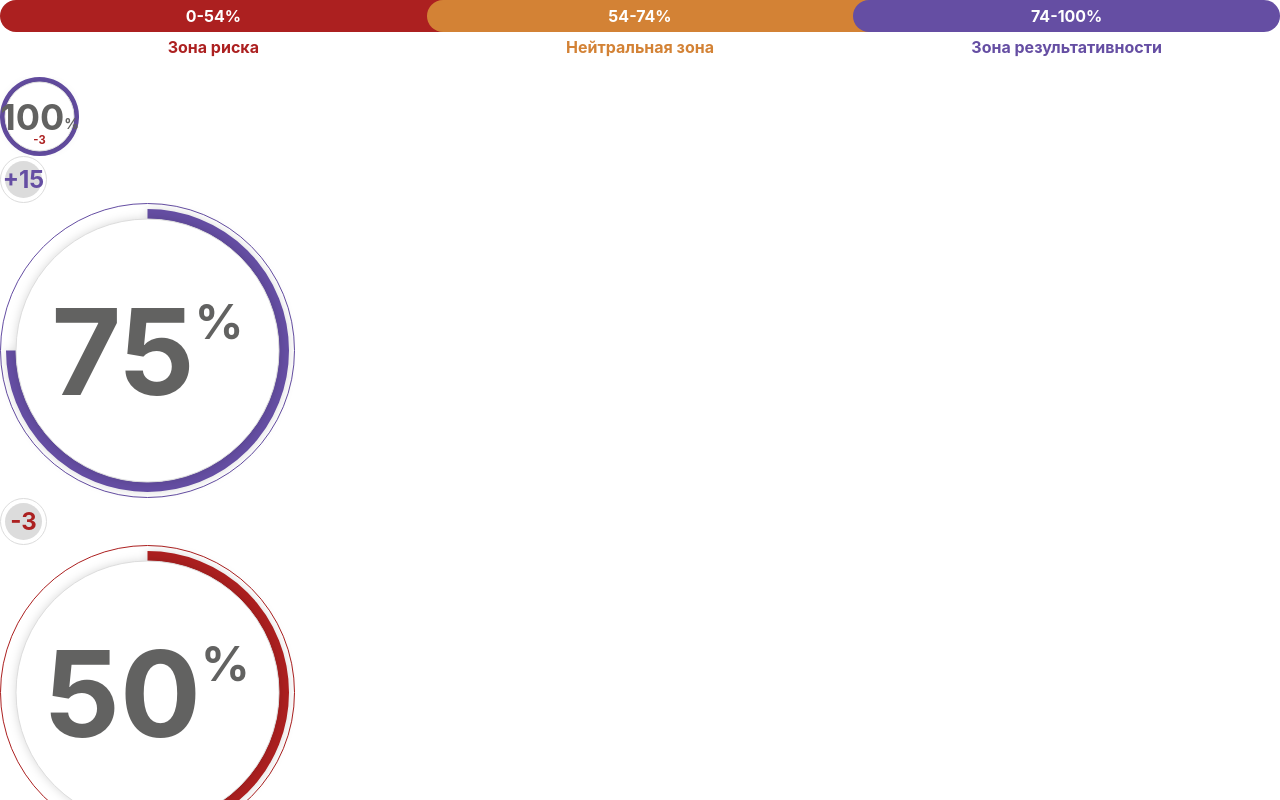
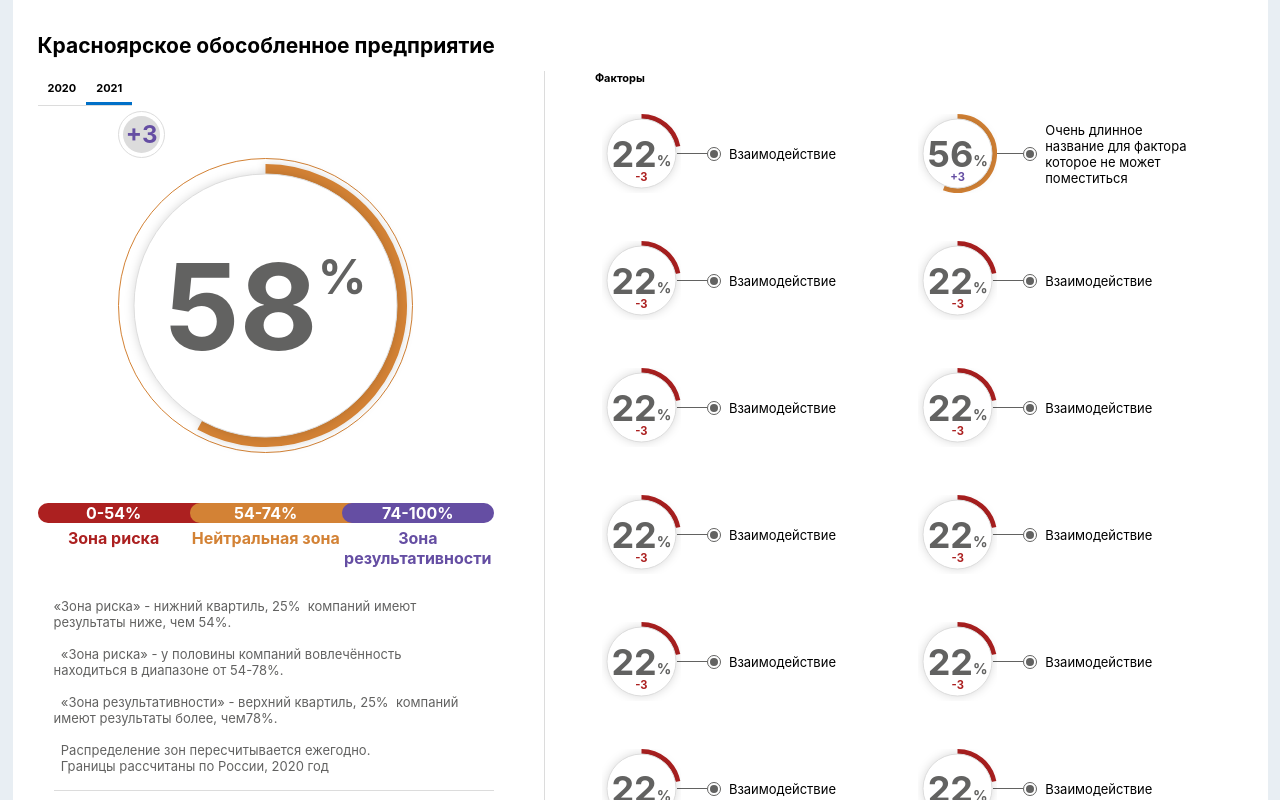
Before and after one commit to axiom777/donut-svg-react, a React (Create React App) app: page / in a window 1280 px wide. Shown: the top 800 px of the page. Built offline with nearby package versions, Linux system fonts and the light colour scheme.

Commit message:
Create page Layout

```diff
--- /dev/null
+++ b/src/App.module.scss
@@ -0,0 +1,118 @@
+:global(body) {
+  background: #e8eef3;
+}
+
+.wrapper {
+  max-width: 1180px;
+  margin: 0 auto;
+  background: white;
+  padding: 33px 50px 50px 25px;
+}
+.title {
+  font-size: 21px;
+  font-weight: bold;
+  margin-bottom: 13px;
+}
+
+.content {
+  display: flex;
+}
+
+.mainCol {
+  flex: 0 0 43%;
+  border-right: 1px solid #dcdcdc;
+  padding-right: 50px;
+  box-sizing: border-box;
+}
+
+.factorsCol {
+  flex: 0 0 57%;
+  padding-left: 40px;
+  box-sizing: border-box;
+}
+
+.yearSwitcher {
+  display: flex;
+  font-size: 11px;
+  font-weight: bold;
+  margin-bottom: 5px;
+
+  .year {
+    position: relative;
+    text-align: center;
+    padding: 10px;
+    border-bottom: 1px solid #dcdcdc;
+    cursor: pointer;
+
+    &:before {
+      content: "";
+      left: 0;
+      display: none;
+      width: 100%;
+      position: absolute;
+      bottom: 0px;
+      height: 3px;
+      background-color: #0070c8;
+    }
+  }
+
+  .active {
+    &:before {
+      display: block;
+    }
+  }
+}
+
+.donutChart {
+  margin-bottom: 50px;
+  & > * {
+    justify-self: center;
+    align-self: center;
+    margin: 0 auto;
+  }
+}
+
+.legend {
+  margin-bottom: 30px;
+}
+
+.desription {
+  white-space: pre-wrap;
+  color: #626261;
+  font-size: 13px;
+  padding: 0 16px 16px 0;
+  margin-bottom: 13px;
+  margin-left: 16px;
+  border-bottom: 1px solid #dcdcdc;
+}
+
+.disclaimer {
+  white-space: pre-wrap;
+  color: #626261;
+  font-size: 13px;
+  padding: 0 16px 16px 0;
+  margin-left: 16px;
+  text-align: center;
+  margin-bottom: 20px;
+}
+
+.factorTitle {
+  margin-left: 10px;
+  margin-bottom: 20px;
+  font-weight: bold;
+  font-size: 11px;
+  box-sizing: border-box;
+}
+
+.factorList {
+  display: flex;
+  flex-wrap: wrap;
+  box-sizing: border-box;
+
+  & > div {
+    margin-bottom: 30px;
+    flex: 0 0 50%;
+    width: 50%;
+    box-sizing: border-box;
+  }
+}
--- a/src/App.tsx
+++ b/src/App.tsx
@@ -1,18 +1,77 @@
+import React from "react";
 import "./App.css";
+import styles from "./App.module.scss";
 import Donut from "./components/Donut/Donut";
+import Factor from "./components/Factor/Factor";
 import Legend from "./components/Legend/Legend";
+import mockData from "./mockData";
+import cn from "classnames";
 
-function App() {
-  return (
-    <div>
-      <Legend/>
-      <br />
-      <Donut size="small" percent={100} direction="down" difference={-3} />
-      <Donut size="regular" percent={75} direction="down" difference={15} />
-      <Donut size="regular" percent={50} direction="down" difference={-3} />
-      <Donut size="small" percent={25} direction="down" difference={0} />
-    </div>
-  );
+export default class App extends React.Component {
+  render() {
+    const {
+      title,
+      year,
+      yearsList,
+      percent,
+      difference,
+      desription,
+      factors,
+      disclaimer,
+    } = mockData;
+
+    return (
+      <div className={styles.wrapper}>
+        <div className={styles.title}>{title}</div>
+        <div className={styles.content}>
+          <div className={styles.mainCol}>
+            <div className={styles.yearSwitcher}>
+              {yearsList.map((yearValue) => (
+                <div
+                  className={cn(styles.year, {
+                    [styles.active]: year === yearValue,
+                  })}
+                >
+                  {yearValue}
+                </div>
+              ))}
+            </div>
+            <div className={styles.donutChart}>
+              <Donut
+                size="regular"
+                percent={percent}
+                difference={difference}
+                direction="down"
+              />
+            </div>
+            <div className={styles.legend}>
+              <Legend />
+            </div>
+            <div className={styles.desription}>{desription}</div>
+            <div className={styles.disclaimer}>{disclaimer}</div>
+            <button>Создать план вовлечённости</button>
+          </div>
+          <div className={styles.factorsCol}>
+            <div className={styles.factorTitle}>Факторы</div>
+            <div className={styles.factorList}>
+              {factors.map((factor) => (
+                <div>
+                  <Factor {...factor} selected={false} />
+                </div>
+              ))}
+            </div>
+          </div>
+        </div>
+
+        {/*
+         *<Legend />
+         *<br />
+         *<Donut size="small" percent={100} direction="down" difference={-3} />
+         *<Donut size="regular" percent={75} direction="down" difference={15} />
+         *<Donut size="regular" percent={50} direction="down" difference={-3} />
+         *<Donut size="small" percent={25} direction="down" difference={0} />
+         */}
+      </div>
+    );
+  }
 }
-
-export default App;
--- a/src/components/Donut/Donut.module.scss
+++ b/src/components/Donut/Donut.module.scss
@@ -3,6 +3,7 @@ $shadow: drop-shadow(0px 0px 5px rgba(0, 0, 0, 0.15));
 .wrapper {
   font-weight: bold;
   color: rgba(98, 98, 97, 1);
+  box-sizing:border-box;
 
   &.regular {
     & svg {
@@ -30,6 +31,7 @@ $shadow: drop-shadow(0px 0px 5px rgba(0, 0, 0, 0.15));
 
 .content {
   position: relative;
+  box-sizing: border-box;
 }
 
 .text {
--- /dev/null
+++ b/src/components/Factor/Factor.module.scss
@@ -0,0 +1,106 @@
+$color: #626261;
+$color-hovered: #0070c8;
+$transition: all 0.3s ease;
+
+.wrapper {
+  position: relative;
+  font-size: 13px;
+  display: flex;
+  padding: 7px 15px;
+  align-items: center;
+  border: 2px solid transparent;
+  box-sizing: border-box;
+  border-radius: 6px;
+  transition: $transition;
+
+  &:hover {
+    color: $color-hovered;
+    border: 2px solid #b3d5ef;
+
+    & .line {
+      background-color: $color-hovered;
+    }
+
+    & .pointer {
+      border-color: $color-hovered;
+
+      &:before {
+        background-color: $color-hovered;
+      }
+    }
+    & .descriptions {
+      display: block;
+    }
+  }
+}
+.selected {
+  background: #f0f0f0;
+}
+
+.line {
+  display: block;
+  width: 30px;
+  height: 1px;
+  background-color: $color;
+  margin-left: -4px;
+  transition: $transition;
+  flex-shrink:0;
+}
+
+.pointer {
+  display: flex;
+  align-items: center;
+  justify-content: center;
+  width: 12px;
+  min-width: 12px;
+  height: 12px;
+  border: 1px solid;
+  border-color: $color;
+  border-radius: 50%;
+  margin-right: 8px;
+  transition: $transition;
+  flex-shrink: 0;
+
+  &:before {
+    content: "";
+    width: 8px;
+    min-width: 8px;
+    height: 8px;
+    background-color: $color;
+    border-radius: 50%;
+    transition: $transition;
+  }
+}
+
+.descriptions {
+  display: none;
+  margin-top: 2px;
+  transition: $transition;
+  position: absolute;
+  z-index: 1;
+  background-color: white;
+  top: 100%;
+  left: 0;
+  right: 0;
+  padding: 20px 8px;
+  box-shadow: 0px 4px 4px rgba(0, 0, 0, 0.25);
+  color: initial;
+  &:hover {
+    color: initial;
+  }
+}
+.description {
+  display: flex;
+  justify-content: space-between;
+
+  &:not(:last-child) {
+    margin-bottom: 20px;
+  }
+
+  .percent {
+    min-width: 60px;
+  }
+  .name {
+    margin-right: 10px;
+  }
+}
--- /dev/null
+++ b/src/components/Factor/Factor.tsx
@@ -0,0 +1,47 @@
+import * as React from "react";
+import Donut from "../Donut/Donut";
+import styles from "./Factor.module.scss";
+import cn from "classnames";
+
+type Description = {
+  id: number;
+  name: string;
+  percent: number;
+};
+
+type Props = {
+  id: number;
+  percent: number;
+  difference: number;
+  name: string;
+  descriptions: Description[];
+  onClick?: (id: number) => void;
+  selected: boolean;
+};
+
+export default class Factor extends React.Component<Props> {
+  render() {
+    const { percent, difference, name, descriptions, selected } = this.props;
+    return (
+      <div className={cn(styles.wrapper, { [styles.selected]: selected })}>
+        <Donut
+          size="small"
+          percent={percent}
+          direction="down"
+          difference={difference}
+        />
+        <div className={styles.line}></div>
+        <div className={styles.pointer}></div>
+        <div>{name}</div>
+        <div className={styles.descriptions}>
+          {descriptions.map(({ id, name, percent }) => (
+            <div key={id} className={styles.description}>
+              <div className={styles.name}>{name}</div>
+              <div className={styles.percent}>{percent}%</div>
+            </div>
+          ))}{" "}
+        </div>
+      </div>
+    );
+  }
+}
--- a/src/components/Legend/Legend.tsx
+++ b/src/components/Legend/Legend.tsx
@@ -4,7 +4,7 @@ import { colors } from "../constants";
 
 export default class Legend extends React.Component {
   render() {
-    const height = 32;
+    const height = 20;
     const count = colors.length;
     return (
       <div className={styles.wrapper}>
--- /dev/null
+++ b/src/mockData.ts
@@ -0,0 +1,126 @@
+const descriptions = [
+  {
+    name: "Я и мои коллеги работаем вместе для достижения общих целей",
+    percent: 39,
+    id: 1,
+  },
+  {
+    name: "Мои коллеги уважают мое мнение и мои чувства",
+    percent: 15,
+    id: 2,
+  },
+  {
+    name:
+      "В компании хорошо налажено взаимодействие между различными подразделениями",
+    percent: 85,
+    id: 3,
+  },
+];
+
+const MockData = {
+  title: "Красноярское обособленное предприятие",
+  year: 2021,
+  yearsList: [2020, 2021],
+  percent: 58,
+  difference: 3,
+  desription: `«Зона риска» - нижний квартиль, 25%  компаний имеют результаты ниже, чем 54%.
+
+  «Зона риска» - у половины компаний вовлечённость находиться в диапазоне от 54-78%.
+
+  «Зона результативности» - верхний квартиль, 25%  компаний имеют результаты более, чем78%.
+
+  Распределение зон пересчитывается ежегодно.
+  Границы рассчитаны по России, 2020 год`,
+  disclaimer: `
+Уважаемые коллеги!
+Для создания плана по вовлечённости
+необходимо выбрать один или несколько
+ключевых показателей.`,
+  factors: [
+    {
+      id: 1,
+      percent: 22,
+      difference: -3,
+      name: "Взаимодействие",
+      descriptions,
+    },
+    {
+      id: 2,
+      percent: 56,
+      difference: 3,
+      name: "Очень длинное название для фактора которое не может поместиться",
+      descriptions,
+    },
+    {
+      id: 3,
+      percent: 22,
+      difference: -3,
+      name: "Взаимодействие",
+      descriptions,
+    },
+    {
+      id: 4,
+      percent: 22,
+      difference: -3,
+      name: "Взаимодействие",
+      descriptions,
+    },
+    {
+      id: 5,
+      percent: 22,
+      difference: -3,
+      name: "Взаимодействие",
+      descriptions,
+    },
+    {
+      id: 6,
+      percent: 22,
+      difference: -3,
+      name: "Взаимодействие",
+      descriptions,
+    },
+    {
+      id: 7,
+      percent: 22,
+      difference: -3,
+      name: "Взаимодействие",
+      descriptions,
+    },
+    {
+      id: 8,
+      percent: 22,
+      difference: -3,
+      name: "Взаимодействие",
+      descriptions,
+    },
+    {
+      id: 9,
+      percent: 22,
+      difference: -3,
+      name: "Взаимодействие",
+      descriptions,
+    },
+    {
+      id: 10,
+      percent: 22,
+      difference: -3,
+      name: "Взаимодействие",
+      descriptions,
+    },
+    {
+      id: 11,
+      percent: 22,
+      difference: -3,
+      name: "Взаимодействие",
+      descriptions,
+    },
+    {
+      id: 12,
+      percent: 22,
+      difference: -3,
+      name: "Взаимодействие",
+      descriptions,
+    },
+  ],
+};
+export default MockData;
```
